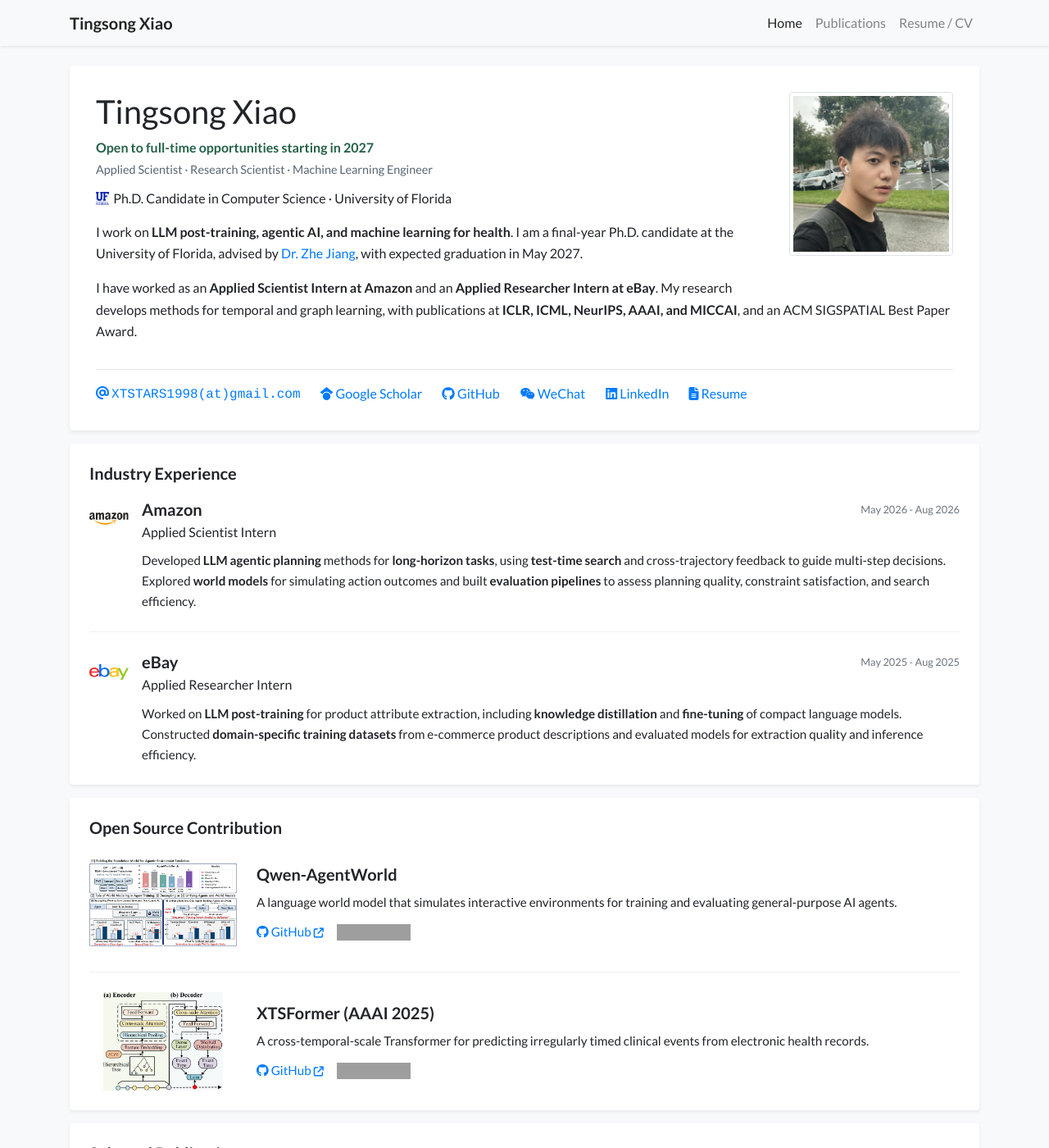
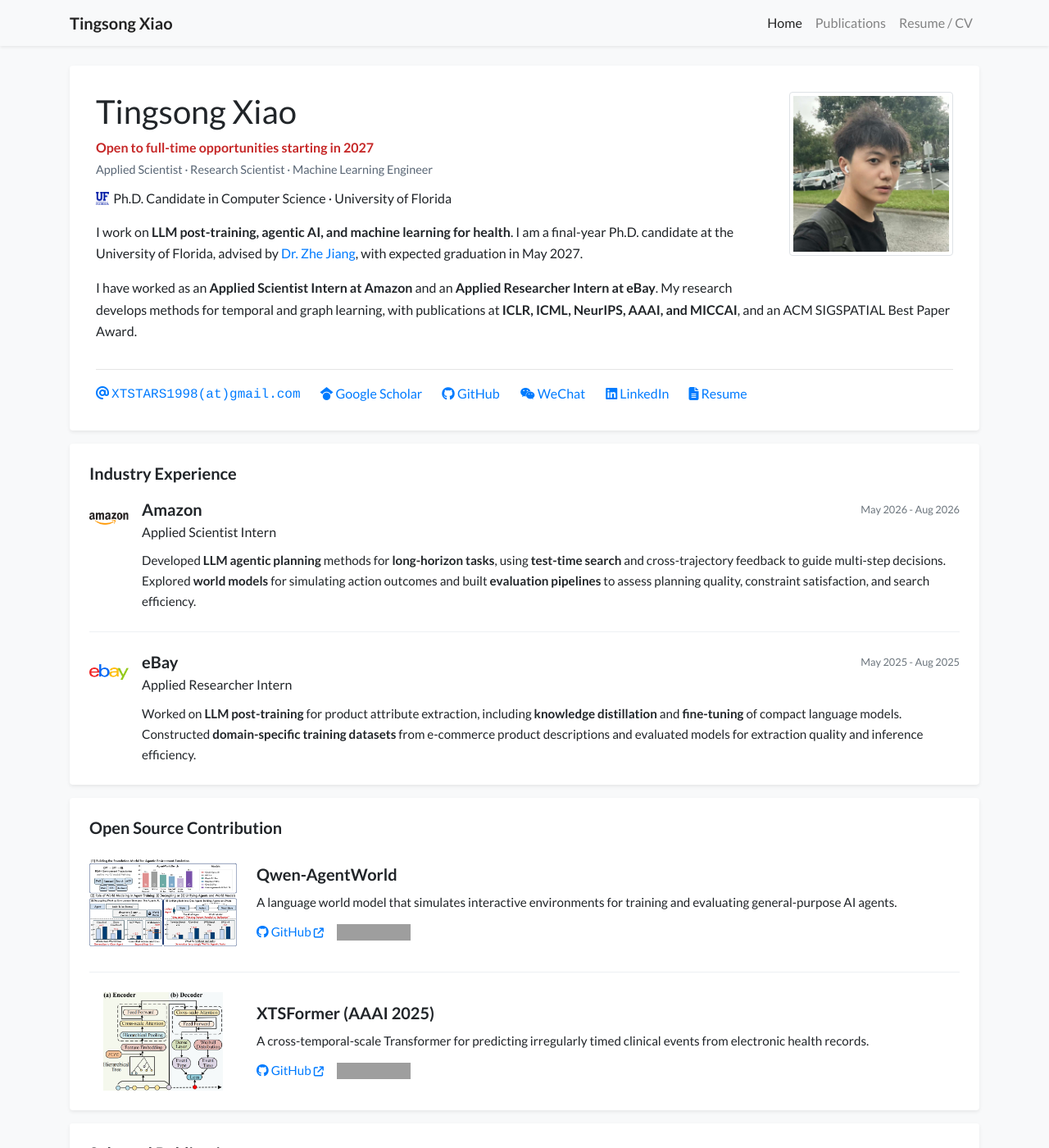
Before and after one commit to xiaotingsong/xiaotingsong.github.io, a Jekyll site: the page built from index.html, in a window 1280 px wide and 1400 px high. Shown: the whole window at 82% size. Built offline with Jekyll 4.4.1, drawn with Linux system fonts in a browser that asks for light colours; nearby versions of some CDN libraries; a style sheet for code colours, icons or effects is not loaded; grey boxes are pictures that could not be loaded.

Commit message:
Make full-time availability notice red

```diff
--- a/assets/css/global.css
+++ b/assets/css/global.css
@@ -67,7 +67,7 @@
 
 .profile-body { padding: 2rem; }
 .text-profile-bio { line-height: 1.65; }
-.job-status { color: #246246; font-weight: 700; margin: .25rem 0; }
+.job-status { color: #c62828; font-weight: 700; margin: .25rem 0; }
 .target-roles { color: #586574; font-size: .9rem; margin-bottom: .75rem; }
 .profile-links { display: flex; flex-wrap: wrap; gap: .75rem 1.5rem; align-items: center; }
 .profile-links .btn { font-size: inherit; line-height: inherit; }
```
